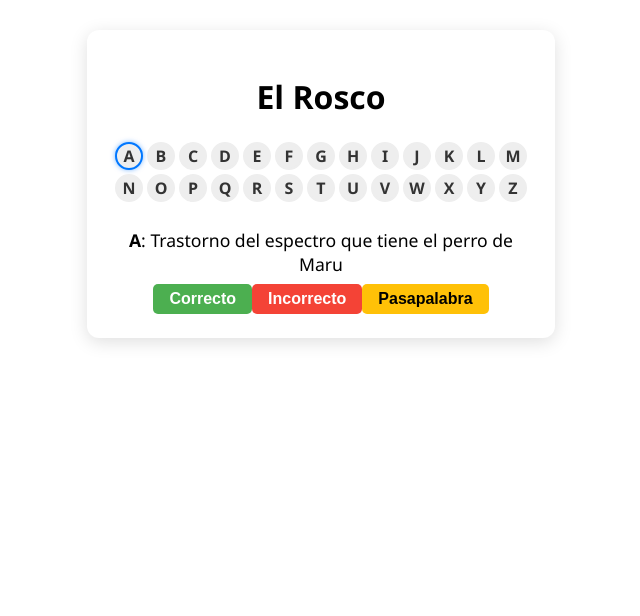
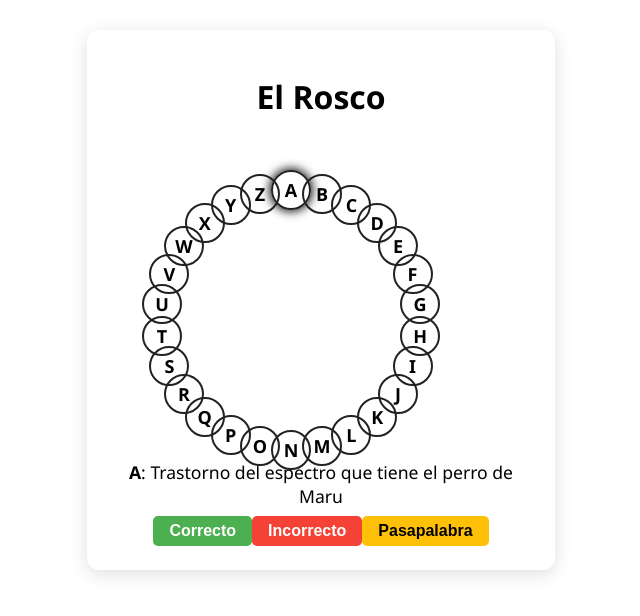
Before and after one commit to luciadd/rosco-dia-del-amigo, a React (Vite) app: page / in a window 1280 px wide. Shown: the top 616 px of the page, without its empty margins (319-959 px from the left). Built offline with nearby package versions, Linux system fonts and the light colour scheme.

Commit message:
Update LetterCircle.jsx

```diff
--- a/src/LetterCircle.jsx
+++ b/src/LetterCircle.jsx
@@ -1,16 +1,47 @@
-import "./styles.css";
+import React from "react";
+import "./styles.css"; // Ensure styles for the circle are included
 
 export default function LetterCircle({ status, current }) {
+  const N = status.length;
+  const radius = 130; // Adjust for size
+
   return (
-    <div className="letter-circle">
-      {status.map(({ letter, state }, idx) => (
-        <span
-          key={letter}
-          className={`circle ${state} ${current === idx ? "active" : ""}`}
-        >
-          {letter}
-        </span>
-      ))}
+    <div className="rosco-circle" style={{ position: "relative", width: 2 * (radius + 30), height: 2 * (radius + 30) }}>
+      {status.map((letterObj, i) => {
+        const angle = (2 * Math.PI * i) / N - Math.PI / 2; // Start at top
+        const x = Math.cos(angle) * radius + radius + 30;
+        const y = Math.sin(angle) * radius + radius + 30;
+        let className = "rosco-letter";
+        if (i === current) className += " current";
+        if (letterObj.state === "correct") className += " correct";
+        if (letterObj.state === "wrong") className += " wrong";
+        if (letterObj.state === "pending") className += " pending";
+        return (
+          <div
+            key={letterObj.letter}
+            className={className}
+            style={{
+              position: "absolute",
+              left: x,
+              top: y,
+              width: 36,
+              height: 36,
+              borderRadius: "50%",
+              display: "flex",
+              alignItems: "center",
+              justifyContent: "center",
+              fontWeight: "bold",
+              fontSize: 18,
+              userSelect: "none",
+              boxShadow: i === current ? "0 0 10px 2px #222" : undefined,
+              border: "2px solid #222",
+              transition: "background 0.2s, color 0.2s, box-shadow 0.2s"
+            }}
+          >
+            {letterObj.letter.toUpperCase()}
+          </div>
+        );
+      })}
     </div>
   );
 }
```
